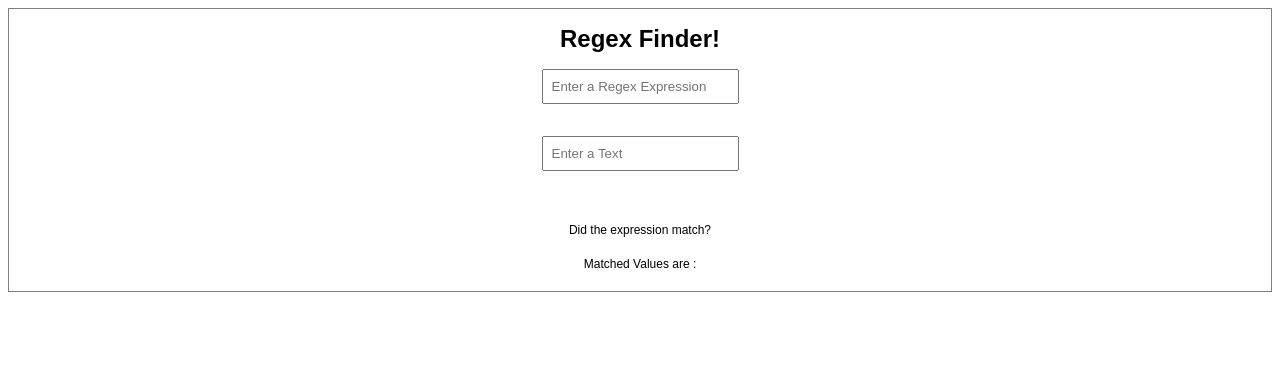
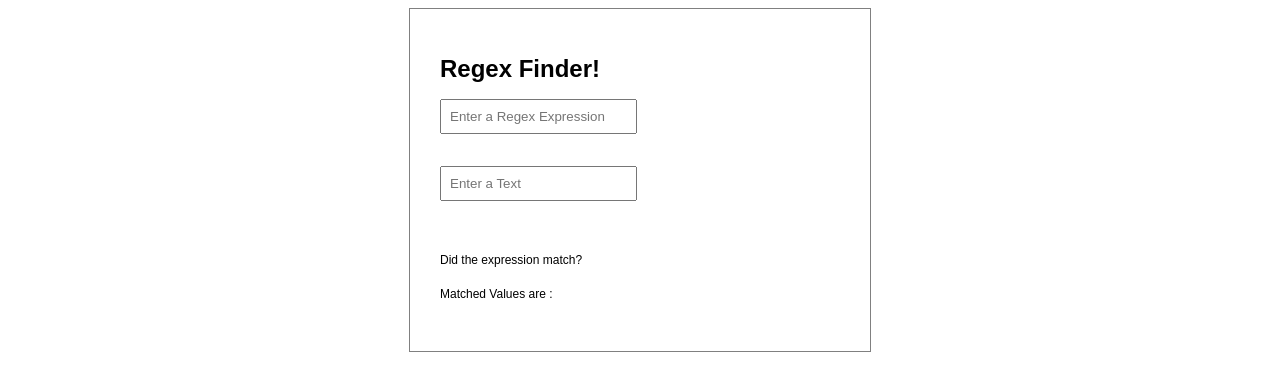
Before and after one commit to Maseeha26/angular-maseeha, an Angular app: page / in a window 1280 px wide. Shown: the top 390 px of the page. Built offline with nearby package versions, Linux system fonts and the light colour scheme.

Commit message:
1 file modified

```diff
--- a/src/app/app.component.css
+++ b/src/app/app.component.css
@@ -1,4 +1,7 @@
 .container {
   border: 1px solid grey;
-    text-align: center;
+    /* text-align: center; */
+    max-width: 400px;
+    margin: 0 auto;
+    padding: 30px;
 }
```
